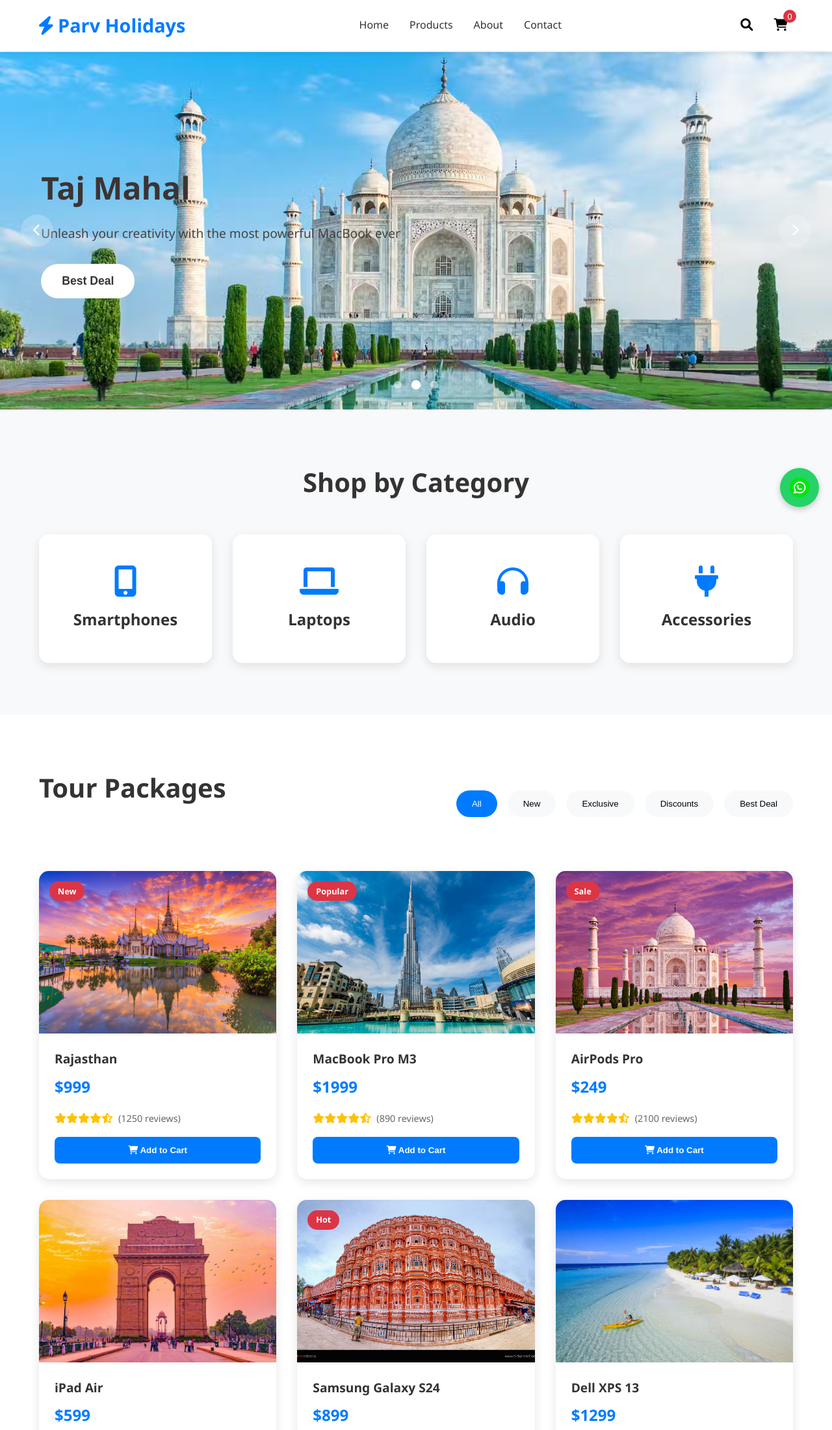
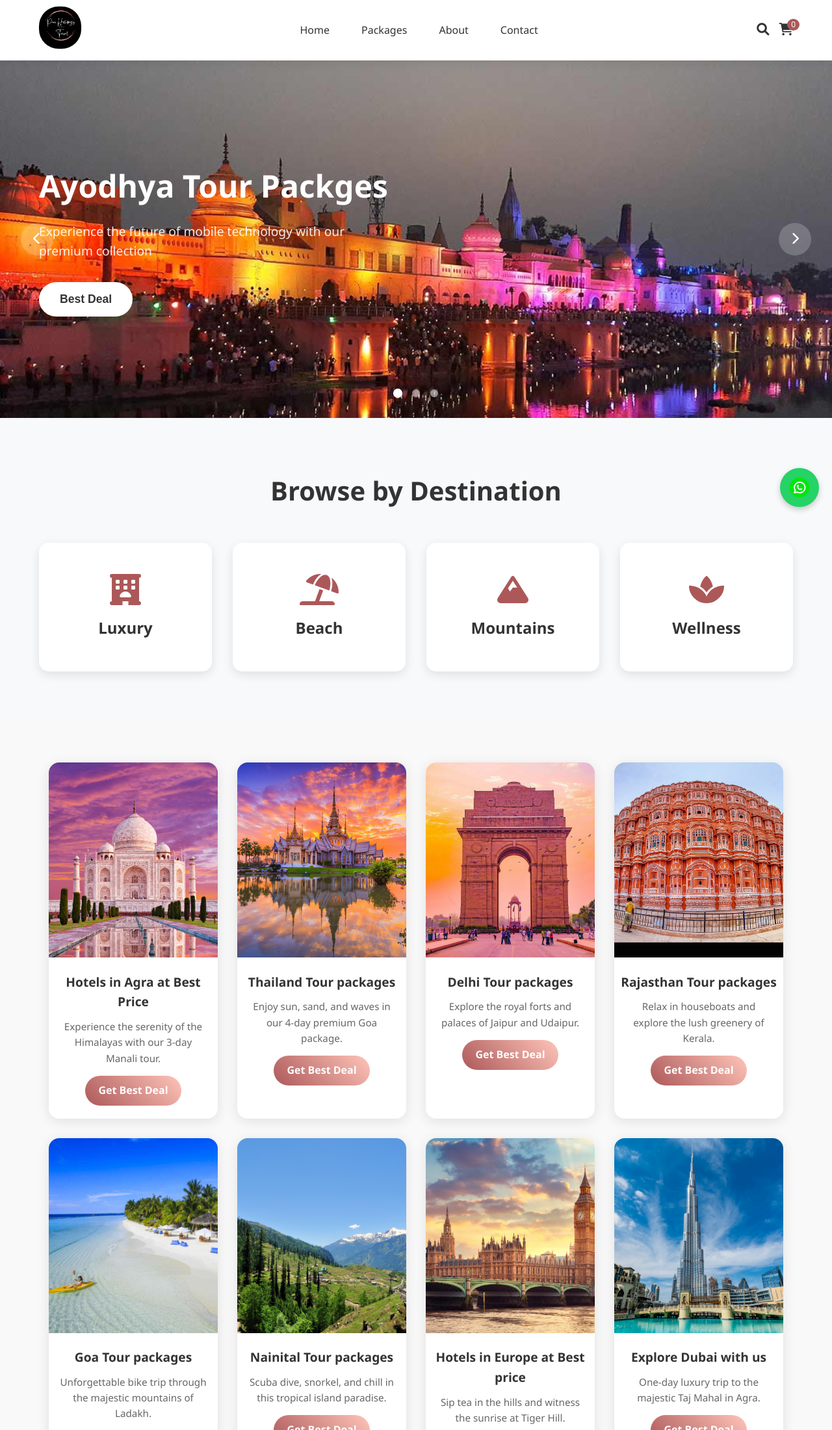
Before and after one commit to urbro-saksham/Travel-Agency-Website, a plain HTML site: page index.html in a window 1280 px wide. Shown: the top 2200 px of the page at 65% size. Drawn offline with Linux system fonts and the light colour scheme.

Commit message:
version-2

```diff
--- a/index.html
+++ b/index.html
@@ -11,28 +11,32 @@
 
 <body>
   <!-- Header -->
-  <header class="header">
-    <div class="container">
-      <div class="nav-brand">
-        <h1><i class="fas fa-bolt"></i> Parv Holidays</h1>
+<header class="parv-header">
+  <div class="parv-header-container">
+    <div class="parv-header-brand">
+      <a href="#home">
+        <img src="parvlogo.png" alt="Parv Holidays Logo" class="parv-header-logo">
+      </a>
     </div>
-      <nav class="nav-menu">
+    <nav class="parv-header-nav">
       <ul>
         <li><a href="#home">Home</a></li>
-          <li><a href="#products">Products</a></li>
+        <li><a href="#products">Packages</a></li>
         <li><a href="#about">About</a></li>
         <li><a href="#contact">Contact</a></li>
       </ul>
     </nav>
-      <div class="nav-actions">
-        <button class="search-btn"><i class="fas fa-search"></i></button>
-        <button class="cart-btn" onclick="toggleCart()">
+    <div class="parv-header-actions">
+      <button class="parv-search-btn"><i class="fas fa-search"></i></button>
+      <button class="parv-cart-btn" onclick="toggleCart()">
         <i class="fas fa-shopping-cart"></i>
-          <span class="cart-count">0</span>
+        <span class="parv-cart-count">0</span>
       </button>
     </div>
   </div>
 </header>
+
+
 
   <!-- Hero Slider -->
   <section class="hero-slider" id="home">
@@ -85,64 +89,93 @@
   <!-- Categories -->
   <section class="categories">
     <div class="container">
-      <h2 class="section-title">Shop by Category</h2>
+      <h2 class="section-title">Browse by Destination</h2>
       <div class="category-grid">
-        <div class="category-card" onclick="filterProducts('phones')">
-          <i class="fas fa-mobile-alt"></i>
-          <h3>Smartphones</h3>
+        <div class="category-card"><i class="fas fa-hotel"></i>
+          <h3>Luxury</h3>
         </div>
-        <div class="category-card" onclick="filterProducts('laptops')">
-          <i class="fas fa-laptop"></i>
-          <h3>Laptops</h3>
+        <div class="category-card"><i class="fas fa-umbrella-beach"></i>
+          <h3>Beach</h3>
         </div>
-        <div class="category-card" onclick="filterProducts('audio')">
-          <i class="fas fa-headphones"></i>
-          <h3>Audio</h3>
+        <div class="category-card"><i class="fas fa-mountain"></i>
+          <h3>Mountains</h3>
         </div>
-        <div class="category-card" onclick="filterProducts('accessories')">
-          <i class="fas fa-plug"></i>
-          <h3>Accessories</h3>
+        <div class="category-card"><i class="fas fa-spa"></i>
+          <h3>Wellness</h3>
         </div>
       </div>
     </div>
   </section>
 
   <!-- Products -->
-  <section class="products" id="products">
-    <div class="container">
-      <div class="products-header">
-        <h2 class="section-title">Tour Packages</h2>
-        <div class="filter-buttons">
-          <button class="filter-btn active" onclick="filterProducts('all')">All</button>
-          <button class="filter-btn" onclick="filterProducts('phones')">New</button>
-          <button class="filter-btn" onclick="filterProducts('laptops')">Exclusive</button>
-          <button class="filter-btn" onclick="filterProducts('audio')">Discounts</button>
-          <button class="filter-btn" onclick="filterProducts('accessories')">Best Deal</button>
+  <section class="tour-cards-section">
+    <div class="tour-cards-container">
+      <!-- Card 1 -->
+      <div class="tour-card">
+        <img src="tajmahal2.jpg" alt="">
+        <h3>Hotels in Agra at Best Price</h3>
+        <p>Experience the serenity of the Himalayas with our 3-day Manali tour.</p>
+        <a href="https://wa.link/9wf7d2" target="_blank" class="tour-btn">Get Best Deal</a>
       </div>
+
+      <!-- Card 2 -->
+      <div class="tour-card">
+        <img src="thailand.jpg" alt="s">
+        <h3>Thailand Tour packages</h3>
+        <p>Enjoy sun, sand, and waves in our 4-day premium Goa package.</p>
+        <a href="https://wa.link/9wf7d2" target="_blank" class="tour-btn">Get Best Deal</a>
       </div>
-      <div class="product-grid" id="productGrid">
-        <!-- Products will be dynamically loaded here -->
+
+      <!-- Card 3 -->
+      <div class="tour-card">
+        <img src="indiagate.jpg" alt="d">
+        <h3>Delhi Tour packages</h3>
+        <p>Explore the royal forts and palaces of Jaipur and Udaipur.</p>
+        <a href="https://wa.link/9wf7d2" target="_blank" class="tour-btn">Get Best Deal</a>
+      </div>
+
+      <!-- Card 4 -->
+      <div class="tour-card">
+        <img src="hawamahal.jpg" alt="Tour Place 4">
+        <h3>Rajasthan Tour packages</h3>
+        <p>Relax in houseboats and explore the lush greenery of Kerala.</p>
+        <a href="https://wa.link/9wf7d2" target="_blank" class="tour-btn">Get Best Deal</a>
+      </div>
+
+      <!-- Card 5 -->
+      <div class="tour-card">
+        <img src="maldives.jpg" alt="Tour Place 5">
+        <h3>Goa Tour packages</h3>
+        <p>Unforgettable bike trip through the majestic mountains of Ladakh.</p>
+        <a href="https://wa.link/9wf7d2" target="_blank" class="tour-btn">Get Best Deal</a>
+      </div>
+
+      <!-- Card 6 -->
+      <div class="tour-card">
+        <img src="masoorie.jpg" alt="Tour Place 6">
+        <h3>Nainital Tour packages</h3>
+        <p>Scuba dive, snorkel, and chill in this tropical island paradise.</p>
+        <a href="https://wa.link/9wf7d2" target="_blank" class="tour-btn">Get Best Deal</a>
+      </div>
+
+      <!-- Card 7 -->
+      <div class="tour-card">
+        <img src="london.jpg" alt="Tour Place 7">
+        <h3>Hotels in Europe at Best price</h3>
+        <p>Sip tea in the hills and witness the sunrise at Tiger Hill.</p>
+        <a href="https://wa.link/9wf7d2" target="_blank" class="tour-btn">Get Best Deal</a>
+      </div>
+
+      <!-- Card 8 -->
+      <div class="tour-card">
+        <img src="dubai.jpg" alt="Tour Place 8">
+        <h3>Explore Dubai with us</h3>
+        <p>One-day luxury trip to the majestic Taj Mahal in Agra.</p>
+        <a href="https://wa.link/9wf7d2" target="_blank" class="tour-btn">Get Best Deal</a>
       </div>
     </div>
   </section>
 
-  <!-- Shopping Cart -->
-  <div class="cart-overlay" id="cartOverlay" onclick="toggleCart()"></div>
-  <div class="cart-sidebar" id="cartSidebar">
-    <div class="cart-header">
-      <h3>Shopping Cart</h3>
-      <button class="close-cart" onclick="toggleCart()"><i class="fas fa-times"></i></button>
-    </div>
-    <div class="cart-items" id="cartItems">
-      <!-- Cart items will be dynamically loaded here -->
-    </div>
-    <div class="cart-footer">
-      <div class="cart-total">
-        <strong>Total: $<span id="cartTotal">0.00</span></strong>
-      </div>
-      <button class="checkout-btn">Proceed to Checkout</button>
-    </div>
-  </div>
 
   <!-- Product Modal -->
   <div class="modal-overlay" id="modalOverlay" onclick="closeModal()"></div>
@@ -155,7 +188,7 @@
         </div>
         <div class="modal-details">
           <h2 id="modalTitle"></h2>
-          <p class="modal-price">$<span id="modalPrice"></span></p>
+          <p class="modal-price"><span id="modalPrice"></span></p>
           <p id="modalDescription"></p>
           <div class="modal-actions">
             <div class="quantity-selector">
@@ -163,8 +196,10 @@
               <span id="modalQuantity">1</span>
               <button onclick="changeQuantity(1)">+</button>
             </div>
-            <button class="add-to-cart-btn" onclick="addToCartFromModal()">Add to Cart</button>
+            <a href="https://wa.link/8j5dnl" class="add-to-cart-btn" target="_blank"
+              style="text-align:center; text-decoration:none;">Get Best Deal</a>
           </div>
+
         </div>
       </div>
     </div>
@@ -180,7 +215,7 @@
     <div class="container">
       <div class="footer-content">
         <div class="footer-section">
-          <h3><i class="fas fa-bolt"></i> Parv Holidays and Travel</h3>
+          <h3> Parv Holidays and Travel</h3>
           <p>Your trusted partner for premium electronics and cutting-edge technology.</p>
           <div class="social-links">
             <a href="#"><i class="fab fa-facebook"></i></a>
--- a/script.js
+++ b/script.js
@@ -2,8 +2,8 @@
 const products = [
     {
         id: 1,
-        name: "Rajasthan",
-        price: 999,
+        name: "Rajasthan Packages",
+        price: "contact us to know the prices",
         category: "phones",
         image: "thailand.jpg",
         description: "The most advanced iPhone ever with titanium design and A17 Pro chip.",
@@ -13,7 +13,7 @@ const products = [
     },
     {
         id: 2,
-        name: "MacBook Pro M3",
+        name: "Dubai Packages",
         price: 1999,
         category: "laptops",
         image: "dubai.jpg",
@@ -24,7 +24,7 @@ const products = [
     },
     {
         id: 3,
-        name: "AirPods Pro",
+        name: "Agra Packages",
         price: 249,
         category: "audio",
         image: "tajmahal2.jpg",
@@ -35,7 +35,7 @@ const products = [
     },
     {
         id: 4,
-        name: "iPad Air",
+        name: "Delhi Packages",
         price: 599,
         category: "accessories",
         image: "indiagate.jpg",
@@ -46,7 +46,7 @@ const products = [
     },
     {
         id: 5,
-        name: "Samsung Galaxy S24",
+        name: "Rajasthan Packages",
         price: 899,
         category: "phones",
         image: "hawamahal.jpg",
@@ -57,7 +57,7 @@ const products = [
     },
     {
         id: 6,
-        name: "Dell XPS 13",
+        name: "Goa Packages",
         price: 1299,
         category: "laptops",
         image: "maldives.jpg",
@@ -68,7 +68,7 @@ const products = [
     },
     {
         id: 7,
-        name: "Sony WH-1000XM5",
+        name: "Naninatal Tour Packages",
         price: 399,
         category: "audio",
         image: "masoorie.jpg",
@@ -79,10 +79,21 @@ const products = [
     },
     {
         id: 8,
-        name: "Apple Watch Series 9",
+        name: "Singapore Packages",
         price: 399,
         category: "accessories",
         image: "singapore.png",
+        description: "Most advanced Apple Watch with new health features.",
+        rating: 4.7,
+        reviews: 1100,
+        badge: "New"
+    },
+    {
+        id: 9,
+        name: "Best hotels in Europe",
+        price: 399,
+        category: "accessories",
+        image: "london.jpg",
         description: "Most advanced Apple Watch with new health features.",
         rating: 4.7,
         reviews: 1100,
@@ -337,7 +348,16 @@ function openProductModal(product) {
   document.getElementById('modalTitle').textContent = product.name;
   document.getElementById('modalPrice').textContent = product.price;
   document.getElementById('modalDescription').textContent = product.description;
-    document.getElementById('modalQuantity').textContent = modalQuantity;
+
+  const modalActions = document.querySelector('.modal-actions');
+  modalActions.innerHTML = `
+    <div class="quantity-selector">
+      <button onclick="changeQuantity(-1)">-</button>
+      <span id="modalQuantity">${modalQuantity}</span>
+      <button onclick="changeQuantity(1)">+</button>
+    </div>
+    <a href="https://wa.link/8j5dnl" class="add-to-cart-btn" target="_blank" style="text-align:center; text-decoration:none;">Get Best Deal</a>
+  `;
 
   document.getElementById('productModal').classList.add('active');
   document.getElementById('modalOverlay').classList.add('active');
--- a/styles.css
+++ b/styles.css
@@ -43,9 +43,8 @@
   }
 }
 
-
 body {
-    font-family: 'Segoe UI', Tahoma, Geneva, Verdana, sans-serif;
+  font-family: "Segoe UI", Tahoma, Geneva, Verdana, sans-serif;
   line-height: 1.6;
   color: #333;
   overflow-x: hidden;
@@ -57,87 +56,104 @@ body {
   padding: 0 20px;
 }
 
-/* Header */
-.header {
-    background: #fff;
-    box-shadow: 0 2px 10px rgba(0,0,0,0.1);
-    position: fixed;
+.parv-header {
+  width: 100%;
+  position: sticky;
   top: 0;
-    width: 100%;
-    z-index: 1000;
-    transition: all 0.3s ease;
+  z-index: 999;
+  background: rgba(255, 255, 255, 0.7);
+  backdrop-filter: blur(10px);
+  box-shadow: 0 2px 15px rgba(0, 0, 0, 0.1);
+  margin-bottom: 0;          /* Ensure no external margin */
+  padding-bottom: 0;         /* Remove padding at bottom */
 }
 
-.header .container {
+.parv-header-container {
+  max-width: 1200px;
+  margin: 0 auto;
+  padding: 10px 20px;       /* Reduced padding top-bottom */
   display: flex;
+  align-items: center;
   justify-content: space-between;
-    align-items: center;
-    padding: 1rem 20px;
 }
 
-.nav-brand h1 {
-    color: #007bff;
-    font-size: 1.8rem;
-    font-weight: bold;
+.parv-header-nav a {
+  padding: 6px 10px;        /* Slightly smaller nav item padding */
 }
 
-.nav-menu ul {
-    display: flex;
-    list-style: none;
-    gap: 2rem;
+.parv-header-logo {
+  height: 65px;
+  border-radius: 30px;
+  transition: transform 0.3s ease;
 }
 
-.nav-menu a {
-    text-decoration: none;
-    color: #333;
-    font-weight: 500;
-    transition: color 0.3s ease;
+.parv-header-logo:hover {
+  transform: scale(1.05);
 }
 
-.nav-menu a:hover {
-    color: #007bff;
+.parv-header-nav ul {
+  list-style: none;
+  display: flex;
+  gap: 25px;
 }
 
-.nav-actions {
+.parv-header-nav a {
+  text-decoration: none;
+  font-weight: 500;
+  color: #333;
+  padding: 8px 12px;
+  border-radius: 8px;
+  transition: background-0.3s ease, color 0.3s ease;
+}
+
+.parv-header-nav a:hover {
+  background-color: #ac5859;
+  color: white;
+}
+
+.parv-header-actions {
   display: flex;
   align-items: center;
-    gap: 1rem;
+  gap: 15px;
 }
 
-.search-btn, .cart-btn {
+.parv-search-btn,
+.parv-cart-btn {
   background: none;
   border: none;
   font-size: 1.2rem;
   cursor: pointer;
-    padding: 0.5rem;
-    border-radius: 50%;
-    transition: all 0.3s ease;
   position: relative;
+  color: #333;
+  transition: color 0.3s ease;
 }
 
-.search-btn:hover, .cart-btn:hover {
-    background: #f8f9fa;
-    color: #007bff;
+.parv-search-btn:hover,
+.parv-cart-btn:hover {
+  color: #ac5859;
 }
 
-.cart-count {
+.parv-cart-count {
   position: absolute;
-    top: -5px;
-    right: -5px;
-    background: #dc3545;
+  top: -6px;
+  right: -10px;
+  background: #ac5859;
   color: white;
+  font-size: 12px;
+  padding: 2px 6px;
   border-radius: 50%;
-    width: 20px;
-    height: 20px;
-    font-size: 0.8rem;
-    display: flex;
-    align-items: center;
-    justify-content: center;
 }
+
+@media (max-width: 768px) {
+  .parv-header-nav ul {
+    display: none; /* You can add a hamburger later */
+  }
+}
+
 
 /* Hero Slider */
 .hero-slider {
-    margin-top: 80px;
+  margin-top: 0px;
   position: relative;
   height: 550px;
   overflow: hidden;
@@ -156,19 +172,19 @@ body {
   height: 100%;
   opacity: 0;
   transition: opacity 0.5s ease-in-out;
-    background-image: url('ayodhya.png'); /* Update path if needed */
+  background-image: url("ayodhya.png"); /* Update path if needed */
 }
 
 #one {
-  color: white,
+  color: white;
 }
 
 #two {
-  color: rgb(61, 51, 51)
+  color: rgb(61, 51, 51);
 }
 
 #three {
-  color: rgb(61, 51, 51)
+  color: rgb(61, 51, 51);
 }
 
 .slide.active {
@@ -176,11 +192,11 @@ body {
 }
 
 .slide:nth-child(2) {
-    background-image: url('tajmahal.png'); /* Update path if needed */
+  background-image: url("tajmahal.png"); /* Update path if needed */
 }
 
 .slide:nth-child(3) {
-    background-image: url('mountain.png'); /* Update path if needed */
+  background-image: url("mountain.png"); /* Update path if needed */
 }
 
 .slide-content {
@@ -226,14 +242,14 @@ body {
 
 .cta-btn:hover {
   transform: translateY(-2px);
-    box-shadow: 0 10px 20px rgba(0,0,0,0.2);
+  box-shadow: 0 10px 20px rgba(0, 0, 0, 0.2);
 }
 
 .slide-image img {
   width: 100%;
   height: auto;
   max-width: 400px;
-    filter: drop-shadow(0 20px 40px rgba(0,0,0,0.3));
+  filter: drop-shadow(0 20px 40px rgba(0, 0, 0, 0.3));
 }
 
 .slider-nav {
@@ -246,8 +262,9 @@ body {
   padding: 0 2rem;
 }
 
-.prev-btn, .next-btn {
-    background: rgba(255,255,255,0.2);
+.prev-btn,
+.next-btn {
+  background: rgba(255, 255, 255, 0.2);
   border: none;
   color: white;
   width: 50px;
@@ -258,8 +275,9 @@ body {
   transition: all 0.3s ease;
 }
 
-.prev-btn:hover, .next-btn:hover {
-    background: rgba(255,255,255,0.3);
+.prev-btn:hover,
+.next-btn:hover {
+  background: rgba(255, 255, 255, 0.3);
   transform: scale(1.1);
 }
 
@@ -276,7 +294,7 @@ body {
   width: 12px;
   height: 12px;
   border-radius: 50%;
-    background: rgba(255,255,255,0.5);
+  background: rgba(255, 255, 255, 0.5);
   cursor: pointer;
   transition: all 0.3s ease;
 }
@@ -312,17 +330,17 @@ body {
   text-align: center;
   cursor: pointer;
   transition: all 0.3s ease;
-    box-shadow: 0 5px 15px rgba(0,0,0,0.1);
+  box-shadow: 0 5px 15px rgba(0, 0, 0, 0.1);
 }
 
 .category-card:hover {
   transform: translateY(-10px);
-    box-shadow: 0 15px 30px rgba(0,0,0,0.2);
+  box-shadow: 0 15px 30px rgba(0, 0, 0, 0.2);
 }
 
 .category-card i {
   font-size: 3rem;
-    color: #007bff;
+  color: #ac5859;
   margin-bottom: 1rem;
 }
 
@@ -363,7 +381,7 @@ body {
 
 .filter-btn.active,
 .filter-btn:hover {
-    background: #007bff;
+  background: #ac5859;
   color: white;
 }
 
@@ -377,14 +395,14 @@ body {
   background: white;
   border-radius: 15px;
   overflow: hidden;
-    box-shadow: 0 5px 15px rgba(0,0,0,0.1);
+  box-shadow: 0 5px 15px rgba(0, 0, 0, 0.1);
   transition: all 0.3s ease;
   cursor: pointer;
 }
 
 .product-card:hover {
   transform: translateY(-5px);
-    box-shadow: 0 15px 30px rgba(0,0,0,0.2);
+  box-shadow: 0 15px 30px rgba(0, 0, 0, 0.2);
 }
 
 .product-image {
@@ -430,7 +448,7 @@ body {
 .product-price {
   font-size: 1.5rem;
   font-weight: bold;
-    color: #007bff;
+  color:#ac5859;
   margin-bottom: 1rem;
 }
 
@@ -452,7 +470,7 @@ body {
 
 .add-to-cart {
   width: 100%;
-    background: #007bff;
+  background: #ac5859;
   color: white;
   border: none;
   padding: 0.8rem;
@@ -474,7 +492,7 @@ body {
   left: 0;
   width: 100%;
   height: 100%;
-    background: rgba(0,0,0,0.5);
+  background: rgba(0, 0, 0, 0.5);
   z-index: 1998;
   opacity: 0;
   visibility: hidden;
@@ -633,7 +651,7 @@ body {
   left: 0;
   width: 100%;
   height: 100%;
-    background: rgba(0,0,0,0.8);
+  background: rgba(0, 0, 0, 0.8);
   z-index: 2000;
   opacity: 0;
   visibility: hidden;
@@ -676,7 +694,7 @@ body {
   position: absolute;
   top: 1rem;
   right: 1rem;
-    background: rgba(0,0,0,0.1);
+  background: rgba(0, 0, 0, 0.1);
   border: none;
   width: 40px;
   height: 40px;
@@ -708,7 +726,7 @@ body {
 .modal-price {
   font-size: 2rem;
   font-weight: bold;
-    color: #007bff;
+  color: #ac5859;
   margin-bottom: 1rem;
 }
 
@@ -746,7 +764,7 @@ body {
 }
 
 .add-to-cart-btn {
-    background: #007bff;
+  background: #ac5859;
   color: white;
   border: none;
   padding: 1rem 2rem;
@@ -757,7 +775,7 @@ body {
 }
 
 .add-to-cart-btn:hover {
-    background: #0056b3;
+  background: #ac5859;
   transform: translateY(-2px);
 }
 
@@ -778,7 +796,7 @@ body {
 .footer-section h3,
 .footer-section h4 {
   margin-bottom: 1rem;
-    color: #007bff;
+  color: #ac5859;
 }
 
 .footer-section p,
@@ -798,7 +816,7 @@ body {
 }
 
 .footer-section a:hover {
-    color: #007bff;
+  color: #ac5859;
 }
 
 .social-links {
@@ -810,7 +828,7 @@ body {
 .social-links a {
   width: 40px;
   height: 40px;
-    background: #007bff;
+  background: #ac5859;
   border-radius: 50%;
   display: flex;
   align-items: center;
@@ -912,9 +930,15 @@ body {
   animation: fadeInUp 0.6s ease forwards;
 }
 
-.product-card:nth-child(2) { animation-delay: 0.1s; }
-.product-card:nth-child(3) { animation-delay: 0.2s; }
-.product-card:nth-child(4) { animation-delay: 0.3s; }
+.product-card:nth-child(2) {
+  animation-delay: 0.1s;
+}
+.product-card:nth-child(3) {
+  animation-delay: 0.2s;
+}
+.product-card:nth-child(4) {
+  animation-delay: 0.3s;
+}
 
 /* Smooth scrolling */
 html {
@@ -932,7 +956,77 @@ html {
   animation: spin 1s linear infinite;
 }
 
+/* Tour Cards Styling */
+.tour-cards-section {
+  padding: 60px 20px;
+  background-color: #f9f9f9;
+  font-family: 'Segoe UI', sans-serif;
+}
+
+.tour-cards-container {
+  display: flex;
+  flex-wrap: wrap;
+  justify-content: center;
+  gap: 30px;
+  max-width: 1200px;
+  margin: 0 auto;
+}
+
+.tour-card {
+  background: #fff;
+  border-radius: 16px;
+  box-shadow: 0 4px 20px rgba(0, 0, 0, 0.1);
+  overflow: hidden;
+  width: 260px;
+  text-align: center;
+  transition: transform 0.3s ease, box-shadow 0.3s ease;
+}
+
+.tour-card:hover {
+  transform: translateY(-10px);
+  box-shadow: 0 8px 30px rgba(0, 0, 0, 0.15);
+}
+
+.tour-card img {
+  width: 100%;
+  height: 300px;
+  object-fit: cover;
+}
+
+.tour-card h3 {
+  margin: 15px 0 10px;
+  color: #333;
+  font-size: 1.2rem;
+}
+
+.tour-card p {
+  padding: 0 15px;
+  font-size: 0.95rem;
+  color: #666;
+}
+
+.tour-btn {
+  display: inline-block;
+  margin: 15px auto 20px;
+  padding: 10px 20px;
+  background: linear-gradient(45deg, #ac5859, #ffc5b9);
+  color: white;
+  border-radius: 25px;
+  text-decoration: none;
+  font-weight: bold;
+  transition: background 0.3s ease;
+}
+
+.tour-btn:hover {
+  background: linear-gradient(45deg, #ffc5b9, #ac5859);
+}
+
+
 @keyframes spin {
-    0% { transform: rotate(0deg); }
-    100% { transform: rotate(360deg); }
+  0% {
+    transform: rotate(0deg);
   }
+  100% {
+    transform: rotate(360deg);
+  }
+}
```
Also changed, not shown: london.jpg (added), parvlogo.png (added). Lines whose indentation alone changed are shown as unchanged.
